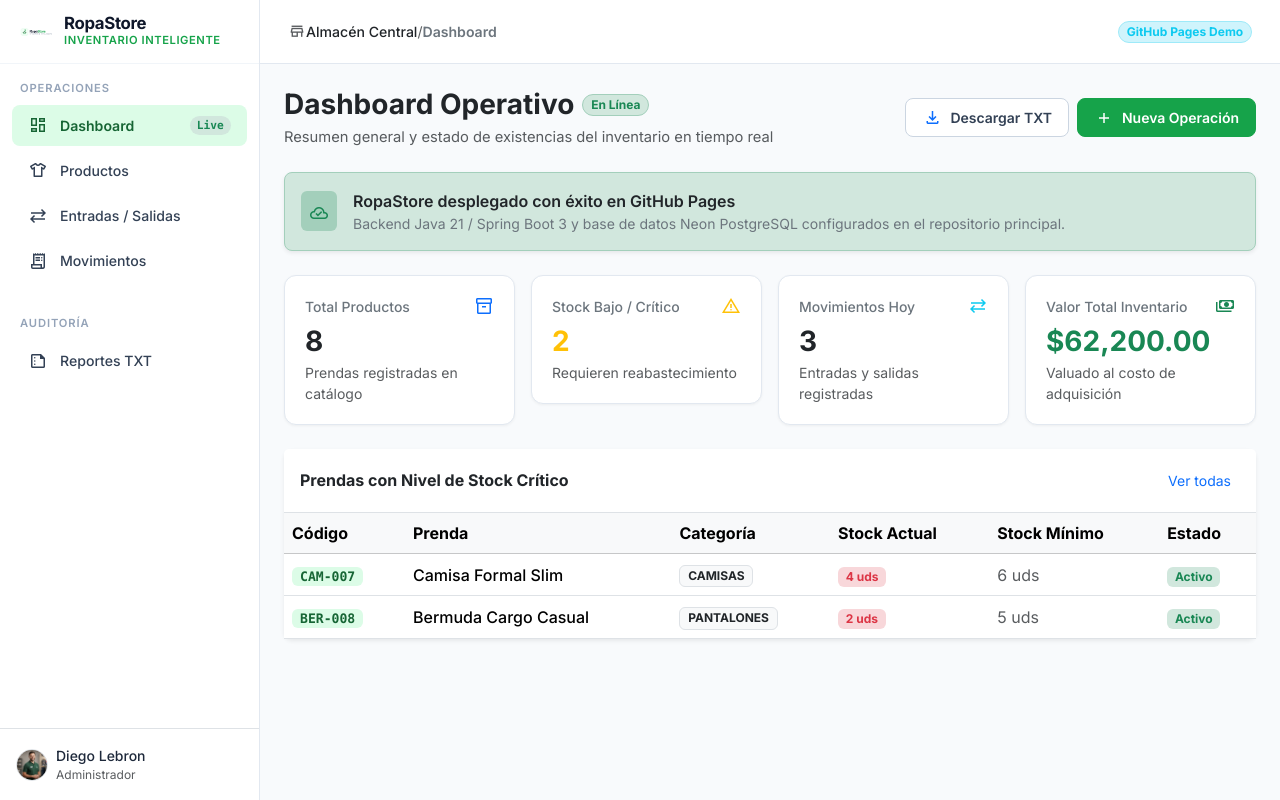
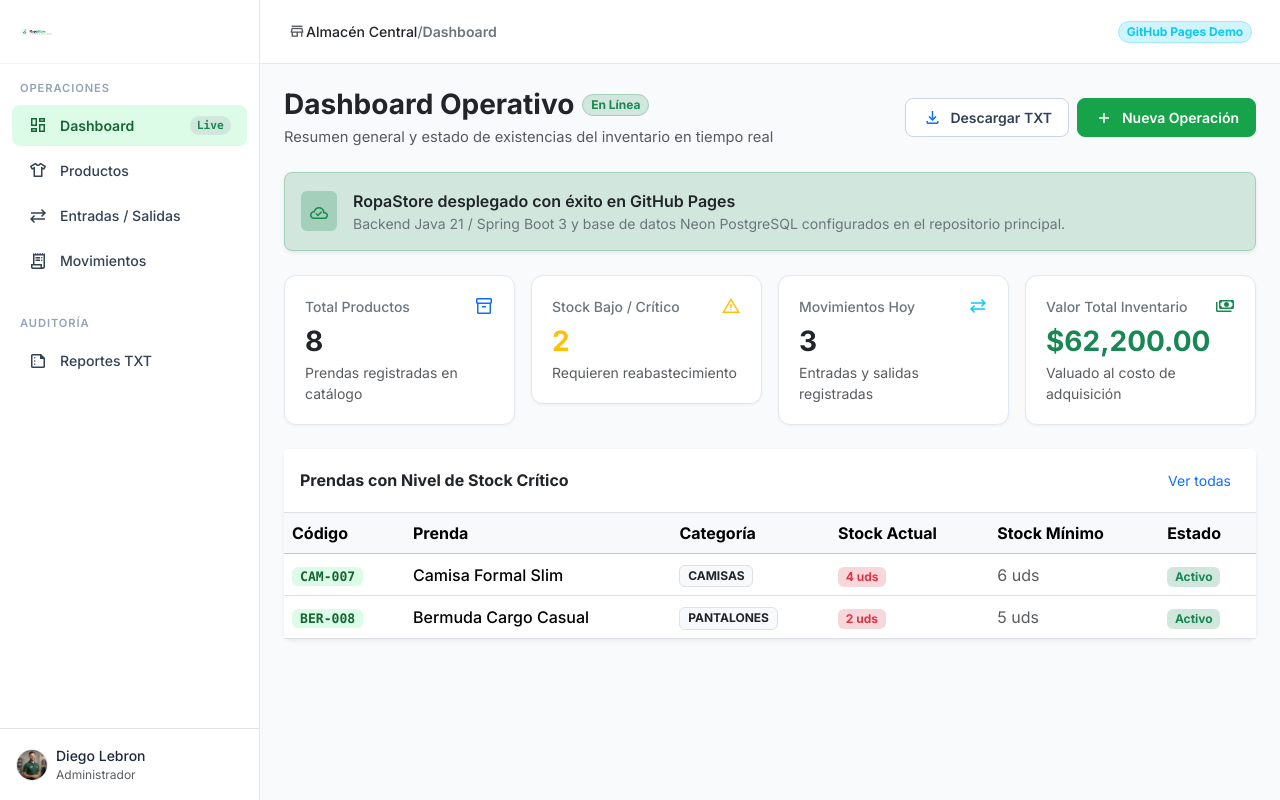
Before and after one commit to DiegoLebron03/ropastore, a website: page docs/index.html in a window 1280 px wide. Drawn offline with nearby package versions, Linux system fonts and the light colour scheme.

Commit message:
style: Dejar unicamente el logo de RopaStore en el encabezado de la barra lateral

```diff
--- a/docs/index.html
+++ b/docs/index.html
@@ -37,12 +37,8 @@
         <div class="d-flex flex-column flex-grow-1 overflow-auto">
             <!-- Brand Header -->
             <div class="rs-brand d-flex align-items-center justify-content-between" onclick="toggleSidebar()" role="button" title="Plegar / Desplegar menú lateral">
-                <div class="d-flex align-items-center gap-2 text-decoration-none text-dark flex-grow-1 min-w-0" style="cursor: pointer;">
+                <div class="d-flex align-items-center text-decoration-none text-dark flex-grow-1 min-w-0" style="cursor: pointer;">
                     <img src="images/logo.png" alt="RopaStore Logo"/>
-                    <div class="rs-brand-text">
-                        <span class="rs-brand-title">RopaStore</span>
-                        <span class="rs-brand-subtitle">Inventario Inteligente</span>
-                    </div>
                 </div>
                 <button class="btn btn-sm btn-light border d-lg-none p-1 text-muted" type="button" onclick="event.stopPropagation(); closeMobileSidebar()" aria-label="Cerrar menú">
                     <span class="material-symbols-outlined" style="font-size: 20px;">close</span>
```
Also changed, not shown: src/main/resources/templates/fragments/sidebar.html (+1 -5 lines).
